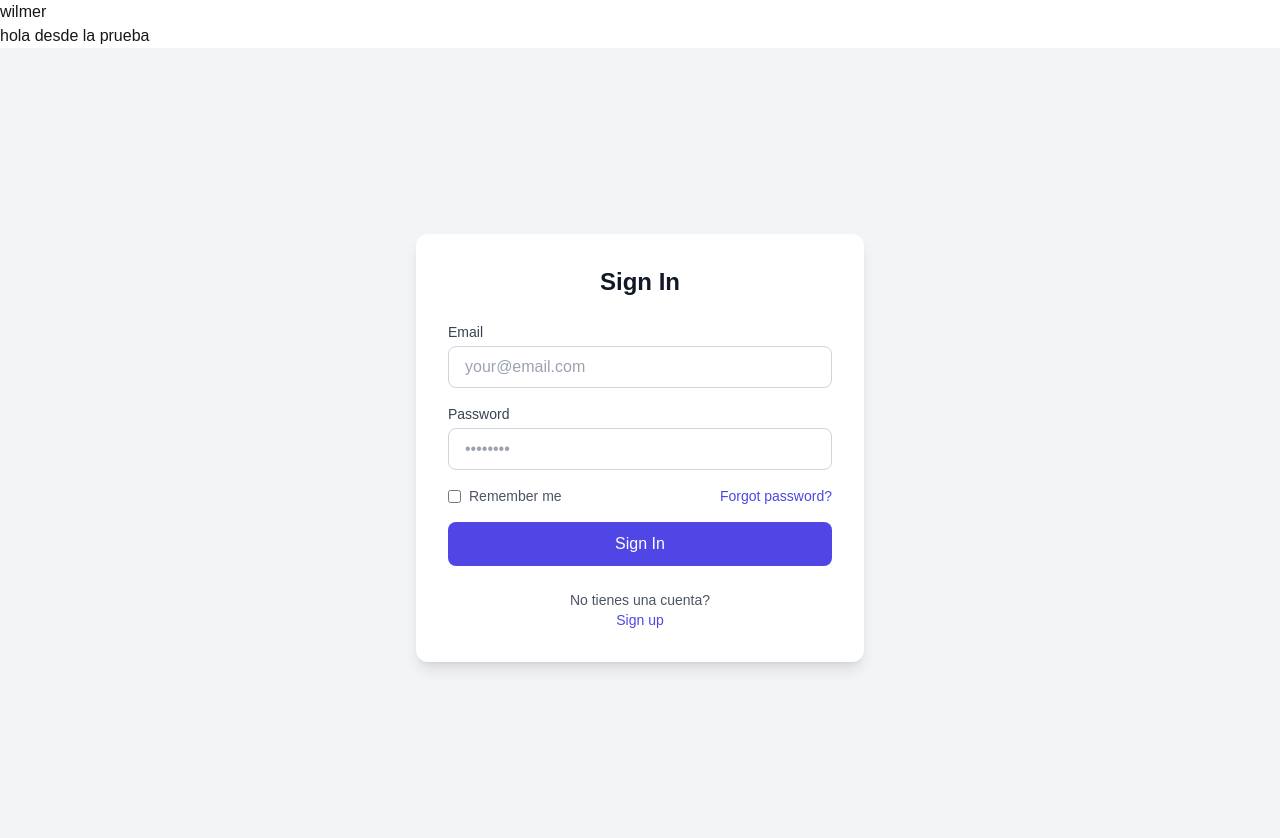
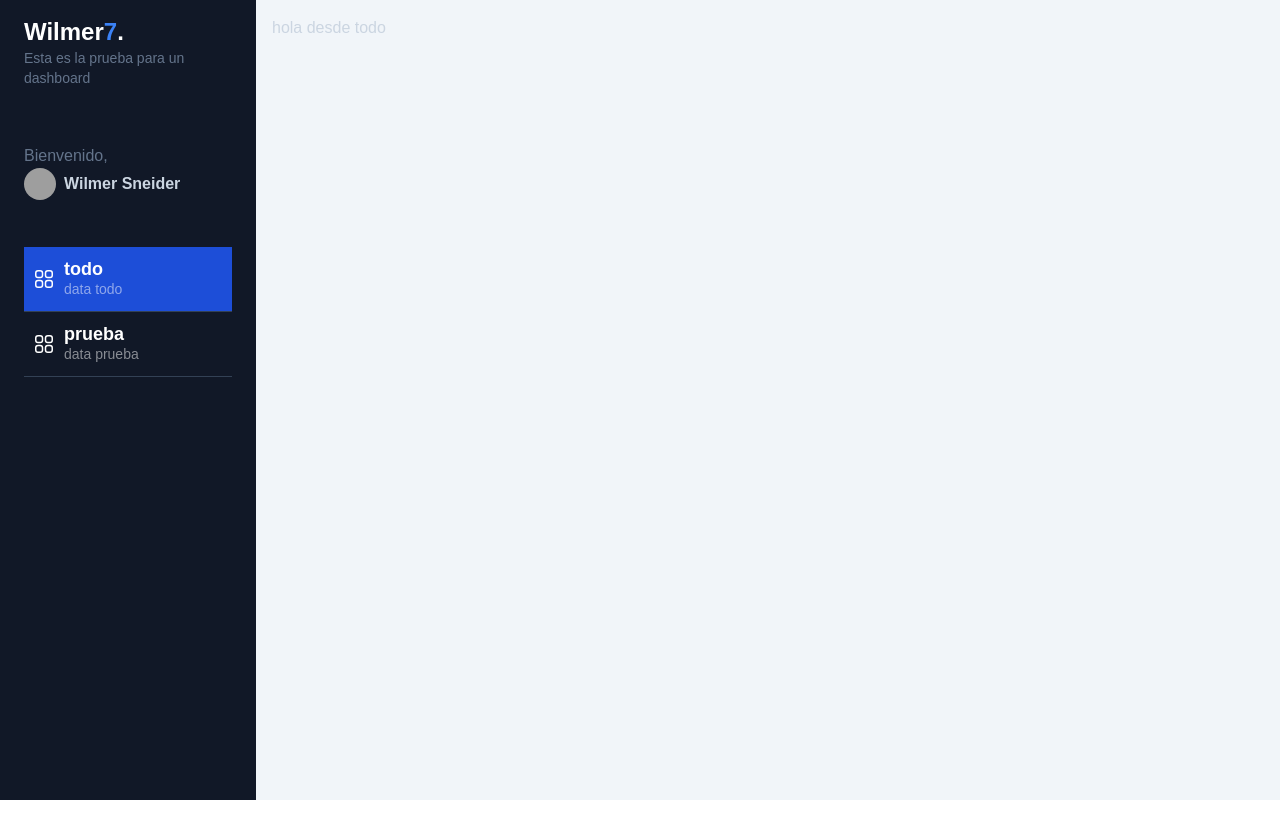
Before and after one commit to Wilmer-sneider/Next-api-full, a Next.js app: page /dashboard/todo in a window 1280 px wide. Shown: the top 838 px of the page. After the commit the page ends 800 px from the top, so only its background shows below. Built offline with nearby package versions, Linux system fonts and the light colour scheme; grey boxes are pictures that could not be loaded.

Commit message:
creacion de un dashboard

```diff
--- /dev/null
+++ b/app/components/DashboarAllPages.tsx
@@ -0,0 +1,64 @@
+import Image from "next/image";
+import Link from "next/link";
+import { ReactNode } from "react";
+import NavItem from "../dashboard/components/NavItem";
+
+const DashboarAllPages = ({ children }: { children: ReactNode }) => {
+  const navItemPatches = [
+    {
+      patch: "/dashboard/todo",
+      title: "todo",
+      description: "data todo",
+    },
+    {
+      patch: "/dashboard/prueba",
+      title: "prueba",
+      description: "data prueba",
+    },
+  ];
+
+  return (
+    <div className="bg-slate-100 flex h-screen text-slate-300 selection:bg-blue-600 selection:text-white">
+      <div
+        id="menu"
+        className="bg-gray-900 text-slate-300 w-64 h-full overflow-y-scroll"
+      >
+        <div id="logo" className="my-4 px-6">
+          <h1 className="text-lg md:text-2xl font-bold text-white">
+            Wilmer<span className="text-blue-500">7</span>.
+          </h1>
+          <p className="text-slate-500 text-sm">
+            Esta es la prueba para un dashboard
+          </p>
+        </div>
+        <div id="profile" className="px-6 py-10">
+          <p className="text-slate-500">Bienvenido,</p>
+          <Link href="#" className="inline-flex space-x-2 items-center">
+            <span>
+              <Image
+                className="rounded-full w-8 h-8"
+                src="https://images.unsplash.com/photo-1542909168-82c3e7fdca5c?ixlib=rb-4.0.3&ixid=MnwxMjA3fDB8MHxwaG90by1wYWdlfHx8fGVufDB8fHx8&auto=format&fit=crop&w=128&q=80"
+                alt="imagen"
+                width={200}
+                height={200}
+              />
+            </span>
+            <span className="text-sm md:text-base font-bold">
+              Wilmer Sneider
+            </span>
+          </Link>
+        </div>
+        <div id="nav" className="w-full px-6">
+          {navItemPatches.map((item) => (
+            <NavItem key={item.patch} item={item} />
+          ))}
+        </div>
+      </div>
+      <div className="flex-1 bg-slate-100 p-4 overflow-y-scroll">
+        {children}
+      </div>
+    </div>
+  );
+};
+
+export default DashboarAllPages;
--- /dev/null
+++ b/app/dashboard/components/NavItem.tsx
@@ -0,0 +1,52 @@
+"use client";
+
+import Link from "next/link";
+import { ItemProps } from "@/src";
+import { usePathname } from "next/navigation";
+
+type Props = {
+  item: ItemProps;
+};
+
+const NavItem = ({ item }: Props) => {
+  const { patch, title, description } = item;
+  const patchName = usePathname();
+
+  return (
+    <div key={patch}>
+      <Link
+        href={patch}
+        className={`w-full px-2 inline-flex space-x-2 items-center border-b border-slate-700 py-3 bg-blue-80 transition ease-linear duration-150 ${
+          patchName === patch ? "bg-blue-700" : ""
+        }`}
+      >
+        <div>
+          <svg
+            xmlns="http://www.w3.org/2000/svg"
+            fill="none"
+            viewBox="0 0 24 24"
+            strokeWidth="1.5"
+            stroke="currentColor"
+            className="w-6 h-6 text-white"
+          >
+            <path
+              strokeLinecap="round"
+              strokeLinejoin="round"
+              d="M3.75 6A2.25 2.25 0 016 3.75h2.25A2.25 2.25 0 0110.5 6v2.25a2.25 2.25 0 01-2.25 2.25H6a2.25 2.25 0 01-2.25-2.25V6zM3.75 15.75A2.25 2.25 0 016 13.5h2.25a2.25 2.25 0 012.25 2.25V18a2.25 2.25 0 01-2.25 2.25H6A2.25 2.25 0 013.75 18v-2.25zM13.5 6a2.25 2.25 0 012.25-2.25H18A2.25 2.25 0 0120.25 6v2.25A2.25 2.25 0 0118 10.5h-2.25a2.25 2.25 0 01-2.25-2.25V6zM13.5 15.75a2.25 2.25 0 012.25-2.25H18a2.25 2.25 0 012.25 2.25V18A2.25 2.25 0 0118 20.25h-2.25A2.25 2.25 0 0113.5 18v-2.25z"
+            />
+          </svg>
+        </div>
+        <div className="flex flex-col">
+          <span className="text-lg font-bold leading-5 text-white">
+            {title}
+          </span>
+          <span className="text-sm text-white/50 hidden md:block">
+            {description}
+          </span>
+        </div>
+      </Link>
+    </div>
+  );
+};
+
+export default NavItem;
--- /dev/null
+++ b/app/dashboard/layout.tsx
@@ -0,0 +1,13 @@
+import DashboarAllPages from "../components/DashboarAllPages";
+
+export default function DashboardLayout({
+  children,
+}: {
+  children: React.ReactNode;
+}) {
+  return (
+    <>
+      <DashboarAllPages>{children}</DashboarAllPages>
+    </>
+  );
+}
--- a/app/dashboard/prueba/page.tsx
+++ b/app/dashboard/prueba/page.tsx
@@ -1,8 +1,7 @@
-const PruebaEnsayo = () => {
+export default function PruebaPage() {
   return (
     <div>
-      <h2>hola desde la prueba</h2>
+      <h1>PruebaPage</h1>
     </div>
   );
-};
-export default PruebaEnsayo;
+}
--- a/app/dashboard/todo/page.tsx
+++ b/app/dashboard/todo/page.tsx
@@ -1,14 +1,9 @@
-import Login from "@/app/components/Login";
-import PruebaEnsayo from "../prueba/page";
-
-export default function TodoPage() {
-  const nombre = "wilmer";
-
+const page = () => {
   return (
     <div>
-      <h1>{nombre}</h1>
-      <PruebaEnsayo />
-      <Login />
+      <h2>hola desde todo</h2>
     </div>
   );
-}
+};
+
+export default page;
--- a/app/page.tsx
+++ b/app/page.tsx
@@ -1,9 +1,7 @@
-import MainPage from "./components/MainPage";
-
 export default function HomePage() {
   return (
     <>
-      <MainPage />
+      <h1>home pages</h1>
     </>
   );
 }
--- /dev/null
+++ b/src/index.ts
@@ -0,0 +1,5 @@
+export type ItemProps = {
+  patch: string;
+  title: string;
+  description: string;
+};
```
